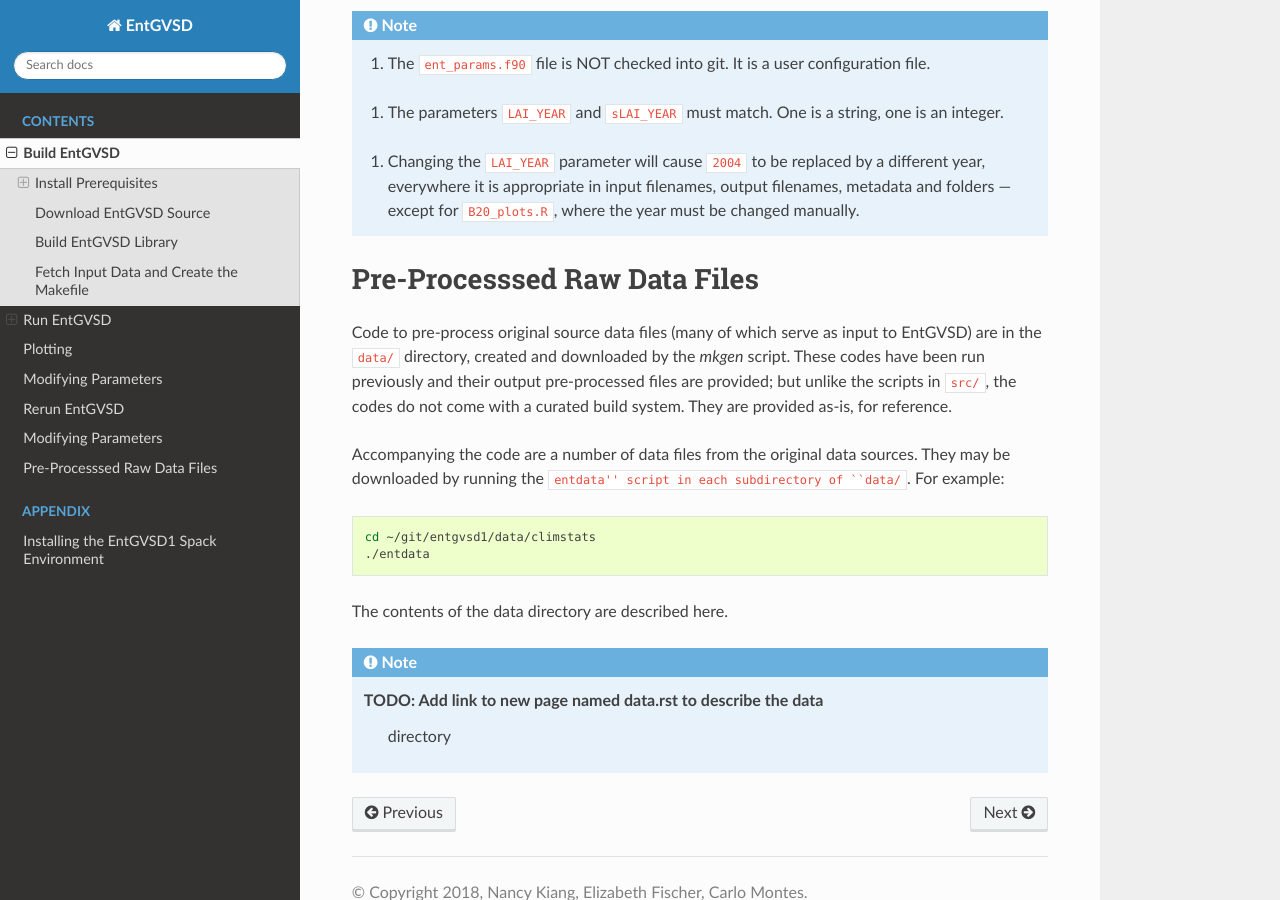
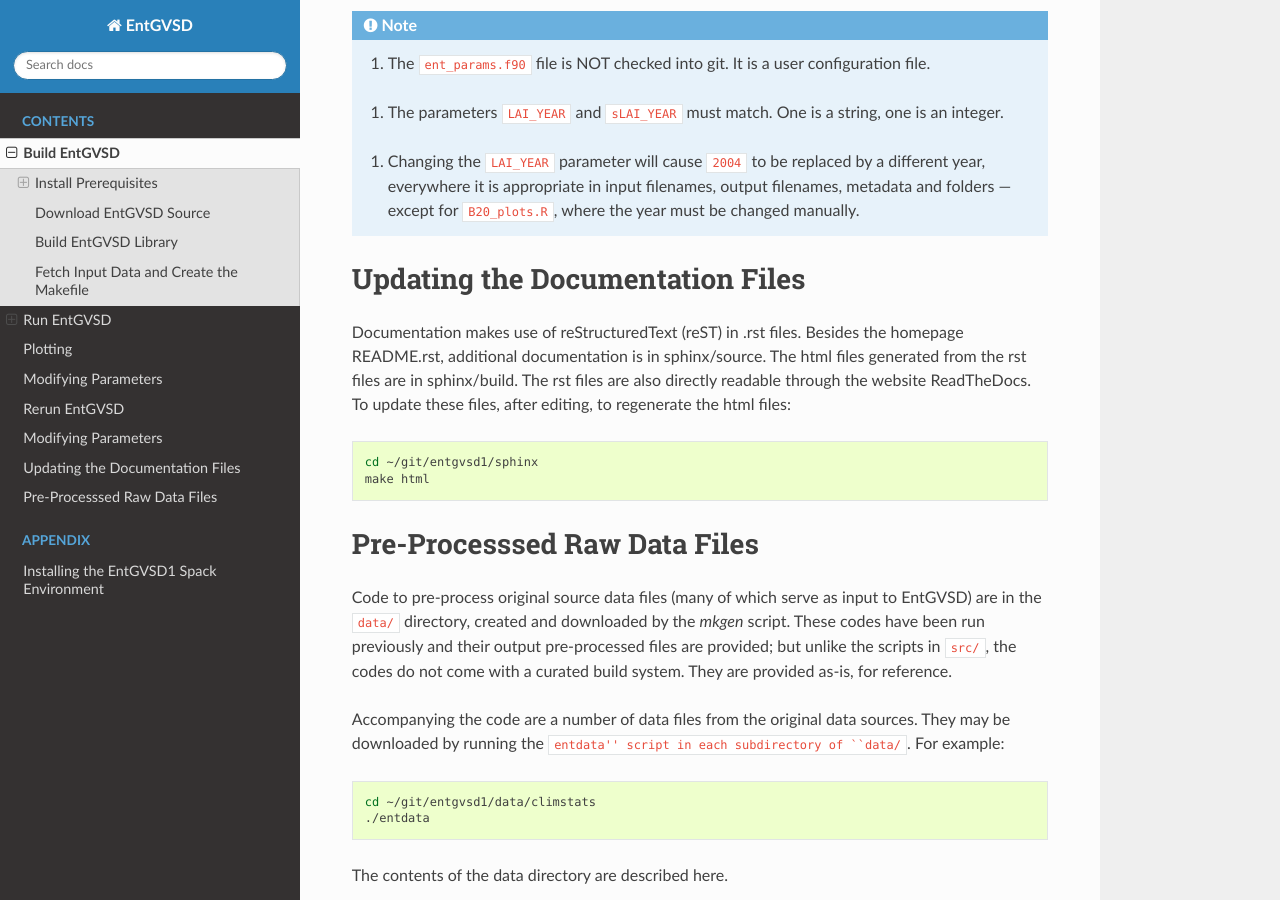
Before and after one commit to ent-tbm/entgvsd1, a Sphinx documentation site: the page built from sphinx/source/building.rst, in a window 1280 px wide and 900 px high, scrolled down 6144 px. Built offline with Sphinx 7.4.7 and the Read the Docs theme 2.0.0, drawn with Linux system fonts in a browser that asks for light colours.

```diff
--- a/sphinx/source/building.rst
+++ b/sphinx/source/building.rst
@@ -331,6 +331,21 @@
       input filenames, output filenames, metadata and folders ---
       except for ``B20_plots.R``, where the year must be changed manually.
 
+Updating the Documentation Files
+================================
+
+Documentation makes use of reStructuredText (reST) in .rst files.  Besides the
+homepage README.rst, additional documentation is in sphinx/source.  The html files
+generated from the rst files are in sphinx/build.  The rst files are also directly
+readable through the website ReadTheDocs.  To update these files, after editing,
+to regenerate the html files:
+
+.. code-block:: bash
+
+   cd ~/git/entgvsd1/sphinx
+   make html
+
+
 Pre-Processsed Raw Data Files
 ============================
 
```
